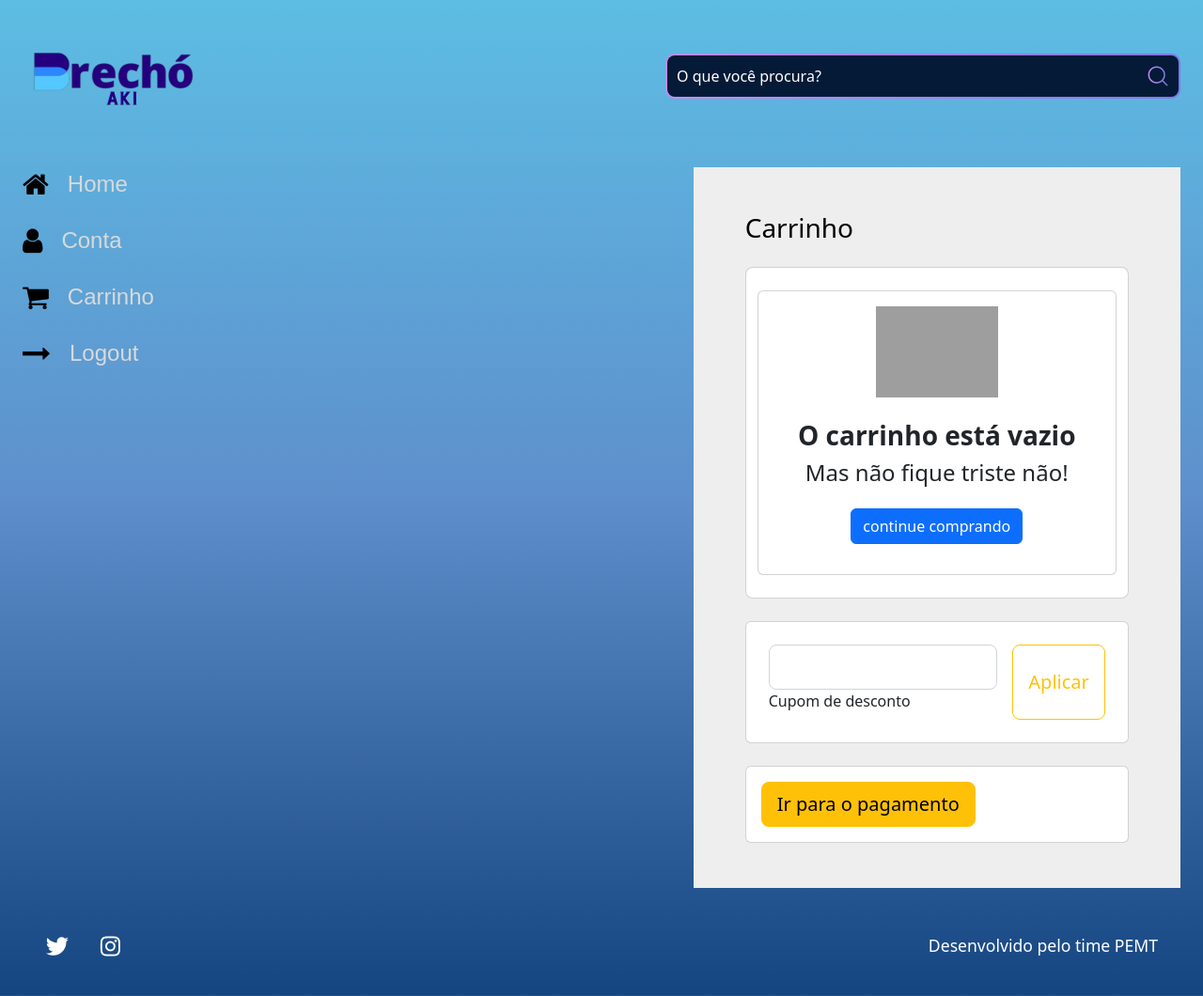
After one commit to matheushpr9/Brechoaki, a Django app: template templates/carrinho/carrinho.html in a window 1280 px wide. The commit adds this page. Shown: the whole page at 94% size. Run offline with Django 4.2, Linux system fonts and the light colour scheme; the template is opened without the code that fills it, so the values that code supplies are empty; grey boxes are pictures that could not be loaded.

Commit message:
supplemented the carrinho app

```diff
--- a/carrinho/urls.py
+++ b/carrinho/urls.py
@@ -1,6 +1,8 @@
 from django.urls import path
-from carrinho.views import adicionarCarrinho
+from carrinho.views import adicionarCarrinho, verCarrinho,removerCarrinho
 
 urlpatterns = [
-    path("adicionarCarrinho",adicionarCarrinho, name="adicionarCarrinho")
+    path("adicionarCarrinho",adicionarCarrinho, name="adicionarCarrinho"),
+    path("verCarrinho", verCarrinho, name="verCarrinho"),
+    path('removerCarrinho<int:item_id>', removerCarrinho, name = 'removerCarrinho')
 ]
--- a/setup/static/styles/style.css
+++ b/setup/static/styles/style.css
@@ -33,7 +33,7 @@ body {
     line-height: 1;
     font-family: 'Space Grotesk', sans-serif;
     min-height: 100vh;
-    background: linear-gradient(#ffffff,#5E8FCC, #154580);
+    background: linear-gradient(#5DBDE3,#5E8FCC, #154580);
     background-repeat: no-repeat;
     background-position: center;
     background-size: cover;
--- a/static/styles/style.css
+++ b/static/styles/style.css
@@ -33,7 +33,7 @@ body {
     line-height: 1;
     font-family: 'Space Grotesk', sans-serif;
     min-height: 100vh;
-    background: linear-gradient(#154580,#04244F, #041833);
+    background: linear-gradient(#5DBDE3,#5E8FCC, #154580);
     background-repeat: no-repeat;
     background-position: center;
     background-size: cover;
--- /dev/null
+++ b/templates/carrinho/carrinho.html
@@ -0,0 +1,93 @@
+{% extends 'vitrine/base.html' %}
+{% load static %}
+{% block content %}
+
+
+<section class="h-100" style="background-color: #eee;">
+  <div class="container h-100 py-5">
+    <div class="row d-flex justify-content-center align-items-center h-100">
+      <div class="col-10">
+
+        <div class="d-flex justify-content-between align-items-center mb-4">
+          <h3 class="fw-normal mb-0 text-black">Carrinho</h3>
+
+        </div>
+        {% if cards %}
+            {% for item in cards %}
+
+                <div class="card rounded-3 mb-4">
+                <div class="card-body p-4">
+                    <div class="row d-flex justify-content-between align-items-center">
+                    <div class="col-md-2 col-lg-2 col-xl-2">
+                        <a href="{% url 'imagem' item.id %}">
+                            <img
+                            src="{{ item.foto.url }}"
+                            class="img-fluid rounded-3" alt="Cotton T-shirt">
+                        </a>
+                    </div>
+                    <div class="col-md-3 col-lg-3 col-xl-3">
+                        <a href="{% url 'imagem' item.id %}">
+                            <p class="lead fw-normal mb-2">{{ item.nome }}</p>
+                        </a>
+                        <p><span class="text-muted">Size: </span> {{ item.tamanho }} </p>
+                    </div>
+                    <div class="col-md-3 col-lg-2 col-xl-2 offset-lg-1">
+                        <h5 class="mb-0">${{item.preco}}</h5>
+                    </div>
+                    <div class="col-md-1 col-lg-1 col-xl-1 text-end">
+                        <a href="{% url 'removerCarrinho' item.id %}" class="text-danger"><i class="fa fa-trash-o" style="font-size:30px;color:red"></i></a>
+                    </div>
+                    </div>
+                </div>
+                </div>
+            {% endfor %}
+        {% else %}
+
+
+        <div class="card rounded-3 mb-4">
+            <div class="card-body p-4">
+                <div class="row d-flex justify-content-between align-items-center">
+                <div class="card">
+                   <div class="card-body cart">
+                           <div class="col-sm-12 empty-cart-cls text-center">
+                               <img src="https://i.imgur.com/dCdflKN.png" width="130" height="130" class="img-fluid mb-4 mr-3">
+                               <h3><strong>O carrinho está vazio</strong></h3>
+                               <h4>Mas não fique triste não!</h4>
+                               <a href="{% url 'home' %}" class="btn btn-primary cart-btn-transform m-3" data-abc="true">continue comprando</a>
+                            </div>
+                   </div>
+                </div>
+                </div>
+            </div>
+        </div>
+
+
+        {% endif %}
+
+        <div class="card mb-4">
+          <div class="card-body p-4 d-flex flex-row">
+            <div class="form-outline flex-fill">
+              <input type="text" id="form1" class="form-control form-control-lg" />
+              <label class="form-label" for="form1">Cupom de desconto</label>
+            </div>
+            <button type="button" class="btn btn-outline-warning btn-lg ms-3">Aplicar</button>
+          </div>
+        </div>
+
+        <div class="card">
+          <div class="card-body">
+            <button type="button" class="btn btn-warning btn-block btn-lg">Ir para o pagamento</button>
+          </div>
+        </div>
+
+      </div>
+    </div>
+  </div>
+</section>
+
+</div>
+
+</main>
+
+
+{% endblock %}
--- a/templates/usuarios/cadastro.html
+++ b/templates/usuarios/cadastro.html
@@ -12,9 +12,9 @@
     <link rel="preconnect" href="https://fonts.googleapis.com">
     <link rel="preconnect" href="https://fonts.gstatic.com" crossorigin>
     <link href="https://fonts.googleapis.com/css2?family=Poppins:wght@400;500;600&display=swap" rel="stylesheet">
-    <!-- CSS only -->
+    <link rel="stylesheet" href="{% static '/styles/style.css' %}">
     <link href="https://cdn.jsdelivr.net/npm/bootstrap@5.2.2/dist/css/bootstrap.min.css" rel="stylesheet" integrity="sha384-Zenh87qX5JnK2Jl0vWa8Ck2rdkQ2Bzep5IDxbcnCeuOxjzrPF/et3URy9Bv1WTRi" crossorigin="anonymous">
-    <link rel="stylesheet" href="{% static '/styles/style.css' %}">
+    <link rel="stylesheet" href="https://cdnjs.cloudflare.com/ajax/libs/font-awesome/4.7.0/css/font-awesome.min.css">
 </head>
 
 <body>
--- a/templates/usuarios/login.html
+++ b/templates/usuarios/login.html
@@ -12,9 +12,9 @@
     <link rel="preconnect" href="https://fonts.googleapis.com">
     <link rel="preconnect" href="https://fonts.gstatic.com" crossorigin>
     <link href="https://fonts.googleapis.com/css2?family=Poppins:wght@400;500;600&display=swap" rel="stylesheet">
-    <!-- CSS only -->
+    <link rel="stylesheet" href="{% static '/styles/style.css' %}">
     <link href="https://cdn.jsdelivr.net/npm/bootstrap@5.2.2/dist/css/bootstrap.min.css" rel="stylesheet" integrity="sha384-Zenh87qX5JnK2Jl0vWa8Ck2rdkQ2Bzep5IDxbcnCeuOxjzrPF/et3URy9Bv1WTRi" crossorigin="anonymous">
-    <link rel="stylesheet" href="{% static '/styles/style.css' %}">
+    <link rel="stylesheet" href="https://cdnjs.cloudflare.com/ajax/libs/font-awesome/4.7.0/css/font-awesome.min.css">
 </head>
 
 <body>
--- a/templates/vitrine/base.html
+++ b/templates/vitrine/base.html
@@ -13,7 +13,7 @@
     <link href="https://fonts.googleapis.com/css2?family=Poppins:wght@400;500;600&display=swap" rel="stylesheet">
     <link rel="stylesheet" href="{% static '/styles/style.css' %}">
     <link href="https://cdn.jsdelivr.net/npm/bootstrap@5.2.2/dist/css/bootstrap.min.css" rel="stylesheet" integrity="sha384-Zenh87qX5JnK2Jl0vWa8Ck2rdkQ2Bzep5IDxbcnCeuOxjzrPF/et3URy9Bv1WTRi" crossorigin="anonymous">
-
+    <link rel="stylesheet" href="https://cdnjs.cloudflare.com/ajax/libs/font-awesome/4.7.0/css/font-awesome.min.css">
 </head>
 
 <body>
--- a/templates/vitrine/partials/_header.html
+++ b/templates/vitrine/partials/_header.html
@@ -19,9 +19,9 @@
 <main class="principal">
     <section class="menu-lateral">
         <nav class="menu-lateral__navegacao">
-            <a href="{% url 'home' %}"><img src="{% static '/assets/ícones/1x/home.png' %}"> Home</a>
-            <a href="{% url 'login' %}"><img src="{% static '/assets/ícones/1x/conta (1).png' %}"> Conta </a>
-            <a href="{% url 'home' %}"><img src="{% static '/assets/ícones/1x/carrinho.png' %}"> Carrinho </a>
-            <a href="{% url 'logout'%}"><img src="{% static '/assets/ícones/1x/logout (2).png' %}"> Logout </a>
+            <a href="{% url 'home' %}"><i class="fa fa-home" style="font-size:30px;color:black;margin-right: 20px;"></i> Home</a>
+            <a href="{% url 'login' %}"><i class="fa fa-user" style="font-size:30px;color:black;margin-right: 20px;"></i> Conta </a>
+            <a href="{% url 'verCarrinho' %}"><i class="fa fa-shopping-cart" style="font-size:30px;color:black;margin-right: 20px;"></i> Carrinho </a>
+            <a href="{% url 'logout'%}"><i class="fa fa-long-arrow-right" style="font-size:30px;color:black;margin-right: 20px;"></i> Logout </a>
         </nav>
     </section>
--- a/usuarios/views.py
+++ b/usuarios/views.py
@@ -2,6 +2,7 @@ from django.shortcuts import render, redirect
 from usuarios.forms import LoginForms, CadastroForms
 from vitrine.models import Cliente
 from django.contrib import messages
+
 
 def login(request):
     form = LoginForms()
--- a/vitrine/models.py
+++ b/vitrine/models.py
@@ -94,5 +94,5 @@ class Compra(models.Model):
 class Venda(models.Model):
     id = models.AutoField(primary_key=True)
     data = models.DateTimeField(default=datetime.now, blank=False)
-    cliente = models.ForeignKey(Cliente, on_delete=models.CASCADE)
-    loja = models.ForeignKey(Loja, on_delete=models.CASCADE)
+    cliente = models.ForeignKey(Cliente, on_delete=models.DO_NOTHING)
+    loja = models.ForeignKey(Loja, on_delete=models.DO_NOTHING)
```
Also changed, not shown: carrinho/views.py (+19 -1 lines), media/fotos/<django.db.models.fields.AutoField>/2_2_2fGrjs5.png (added), media/fotos/<django.db.models.fields.AutoField>/saia_QzfVoV4.png (added), vitrine/migrations/0020_alter_venda_cliente_alter_venda_loja.py (added), vitrine/views.py (line endings or trailing spaces).
